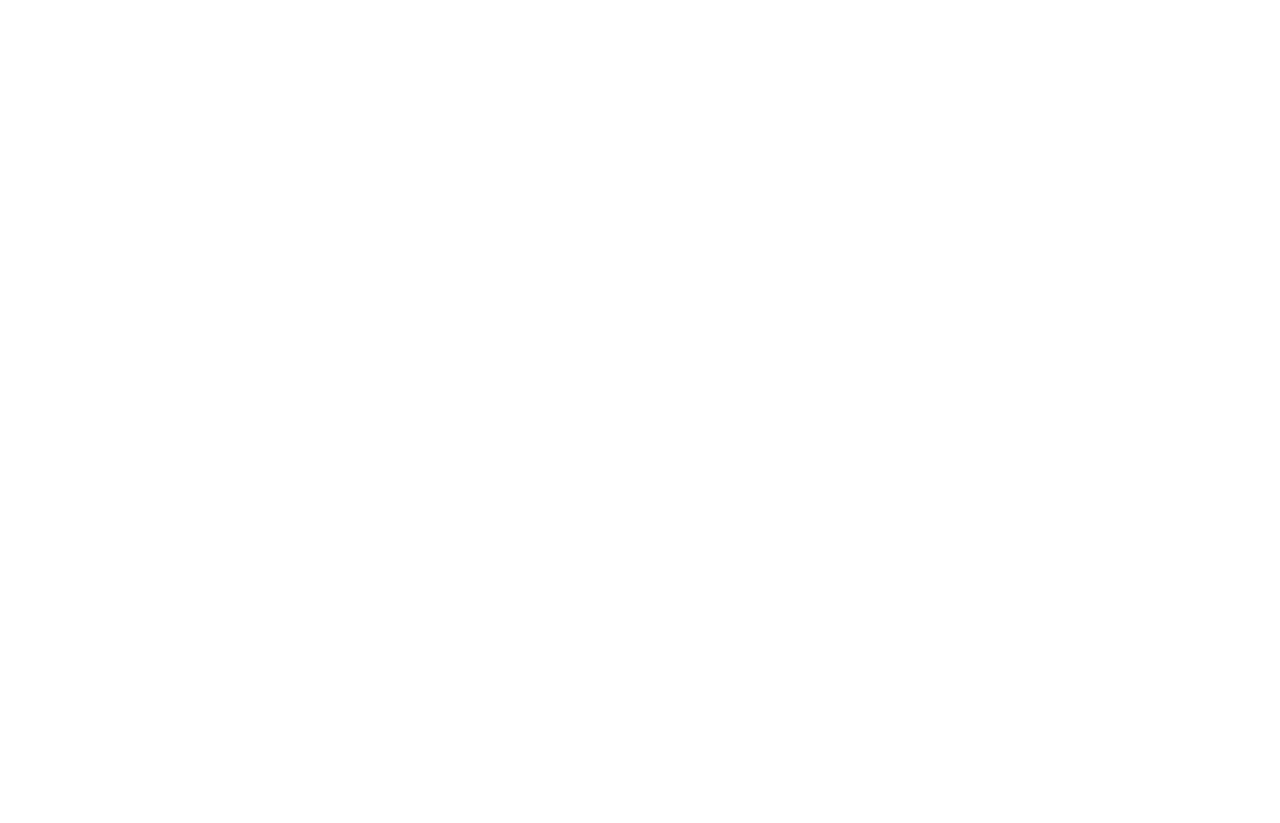
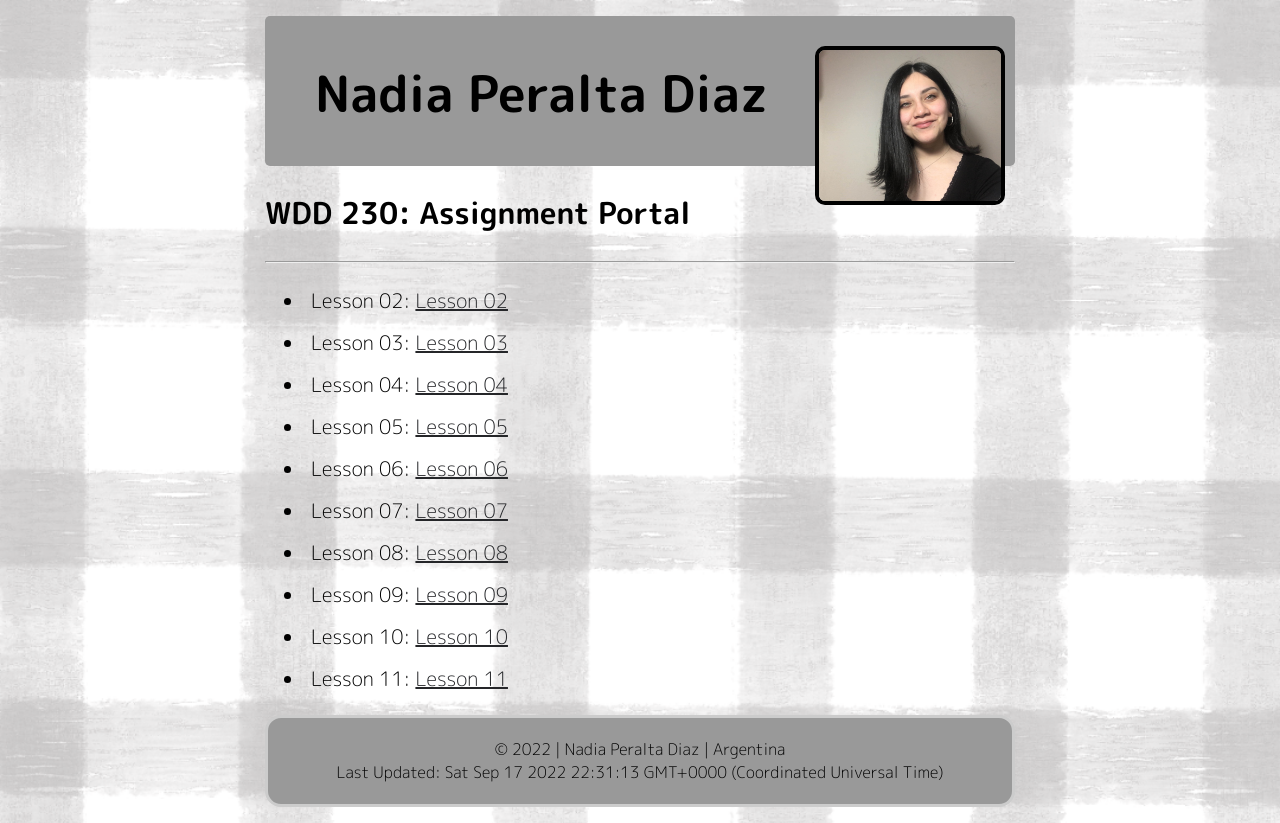
Before and after one commit to NadiaGomezP/wdd230, a plain HTML site: page index.html in a window 1280 px wide. Before the commit the page ends 800 px from the top, so only its background shows below. Drawn offline with Linux system fonts and the light colour scheme.

Commit message:
Week1: Portal created

```diff
--- a/index.html
+++ b/index.html
@@ -2,11 +2,37 @@
 <html lang="en">
 <head>
     <meta charset="UTF-8">
-    <meta http-equiv="X-UA-Compatible" content="IE=edge">
     <meta name="viewport" content="width=device-width, initial-scale=1.0">
-    <title>Document</title>
+    <title>Assigment Portal WDD230</title>
+    <meta name="author" content="Nadia Peralta" />
+    <meta name="description" content="WDD230 BYUI - Assigment Portal for Nadia Peralta Diaz" />
+    <link rel="stylesheet" href="./styles/style.css" />
 </head>
 <body>
-
+    <header class="header">
+        <h1 class="name">Nadia Peralta Diaz</h1>
+        <img class="portrait" src="./images/IMG_0044_Original-min.jpg" alt="Nadia Peralta self portrait">
+    </header>
+    <main>
+        <h2 class="title">WDD 230: Assignment Portal</h2>
+        <hr>
+        <ul>
+            <li>Lesson 02: <a href="#">Lesson 02</a></li>
+            <li>Lesson 03: <a href="#">Lesson 03</a></li>
+            <li>Lesson 04: <a href="#">Lesson 04</a></li>
+            <li>Lesson 05: <a href="#">Lesson 05</a></li>
+            <li>Lesson 06: <a href="#">Lesson 06</a></li>
+            <li>Lesson 07: <a href="#">Lesson 07</a></li>
+            <li>Lesson 08: <a href="#">Lesson 08</a></li>
+            <li>Lesson 09: <a href="#">Lesson 09</a></li>
+            <li>Lesson 10: <a href="#">Lesson 10</a></li>
+            <li>Lesson 11: <a href="#">Lesson 11</a></li>
+        </ul>
+    </main>
+    <footer class="footer">
+            &copy; <span class="currentyear"></span> | Nadia Peralta Diaz | Argentina
+        <div class="subscript">Last Updated: <span id="lastModified"></span></div>
+    <script src="./scripts/script.js" defer></script>
+    </footer>
 </body>
 </html>
--- /dev/null
+++ b/scripts/script.js
@@ -0,0 +1,39 @@
+let daynames = [
+    "Sunday",
+    "Monday",
+    "Tuesday",
+    "Wednesday",
+    "Thursday",
+    "Friday",
+    "Saturday",
+  ];
+  let months = [
+    "January",
+    "February",
+    "March",
+    "April",
+    "May",
+    "June",
+    "July",
+    "August",
+    "September",
+    "October",
+    "November",
+    "December",
+  ];
+  let d = new Date();
+  let dayName = daynames[d.getDay()];
+  let monthName = months[d.getMonth()];
+  let fulldate =
+    dayName +
+    ", " +
+    monthName +
+    " " +
+    d.getDate() +
+    ", " +
+    d.getFullYear();
+
+  document.querySelector(".currentyear").innerHTML = d.getFullYear();
+
+  let oLastModif = new Date(document.lastModified);
+  document.getElementById("lastModified").textContent = oLastModif;
--- /dev/null
+++ b/styles/style.css
@@ -0,0 +1,93 @@
+/* Import Google Fonts */
+@import url('https://fonts.googleapis.com/css2?family=M+PLUS+Rounded+1c:wght@300;700&display=swap');
+
+body {
+    background-image: url(../images/background.png);
+    max-width: 750px;
+    margin: auto;
+    font-family: 'M PLUS Rounded 1c', sans-serif;
+    padding: 1em;
+    background-repeat: no-repeat;
+    background-position: center;
+    background-size: cover;
+    background-attachment: fixed;
+}
+
+footer {
+    background-color: #999999;
+    padding: 20px;
+    border: 3px solid #ccc;
+    border-radius: 1em;
+}
+
+.header {
+    display: grid;
+    grid-template-columns: repeat(5, 1fr);
+    background-color: #999999;
+    padding: 50px;
+    border-radius: 5px;
+    width:auto;
+    height: 50px;
+}
+
+.name {
+    font-size: 50px;
+    text-align: left;
+    position: absolute;
+    color:black;
+    margin: -10px 15px 20px 0;
+    font-family: 'M PLUS Rounded 1c', cursive;
+}
+
+.portrait {
+    grid-column: 5/6;
+    width: 140%;
+    border: 4px solid black;
+    border-radius: 10px;
+    float: right;
+    margin: -20px;
+
+}
+
+.title {
+    font-size: 30px;
+}
+
+li {
+    padding: .3em;
+    color: black;
+    font-size: 20px;
+
+}
+
+a{
+    color: #252629;
+}
+
+footer {
+    text-align: center;
+}
+
+@media only screen and (max-width: 625px) {
+    .name{
+        font-size: 15px;
+        margin-left: -10px;
+    }
+
+    .portrait{
+        width: 90px;
+    }
+}
+
+
+@media only screen and (max-width: 370px) {
+
+    .name{
+        font-size: 1.5rem;
+        margin-left: -10px;
+    }
+
+    .portrait{
+        display: none;
+    }
+}
```
Also changed, not shown: images/IMG_0044_Original-min.jpg (added), images/background.png (added).
